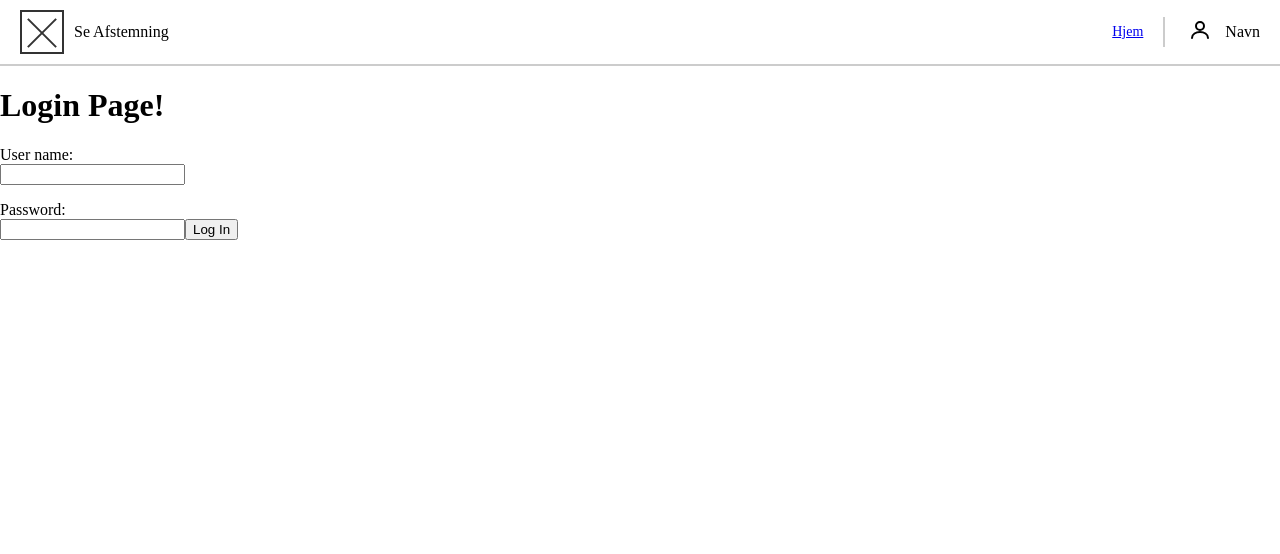
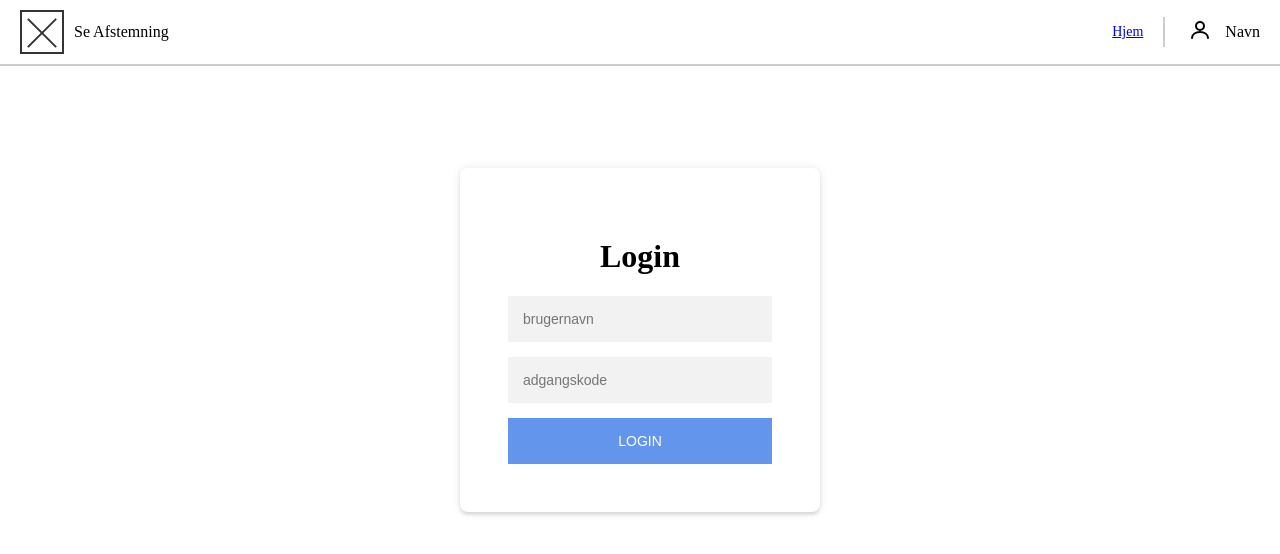
Before and after one commit to cs-26-dat-2-01/Stemmesystem, a React (Vite) app: page / in a window 1280 px wide. Shown: the top 554 px of the page. Built offline with nearby package versions, Linux system fonts and the light colour scheme.

Commit message:
react icons for svgs

```diff
--- a/client_src/pages/LoginPage.css
+++ b/client_src/pages/LoginPage.css
@@ -2,3 +2,45 @@ label {
   display: block;
   margin-top: 1rem;
 }
+.login-container{
+  width: 360px;
+  padding: 8% 0 0;
+  margin: auto;
+}
+.form{
+  position: relative;
+  z-index: 1;
+  background: #FFFFFF;
+  max-width: 360px;
+  margin: 0 auto 100px;
+  padding: 3rem;
+  text-align: center;
+  box-shadow: 0 0 10px 0 rgba(0, 0, 0, 0.1), 0 3px 3px 0 rgba(0, 0, 0, 0.1);
+  border-radius: 0.5em;
+}
+.form input {
+  outline: 0;
+  background: #f2f2f2;
+  width: 100%;
+  border: 0;
+  margin: 0 0 15px;
+  padding: 15px;
+  box-sizing: border-box;
+  font-size: 14px;
+}
+.form button {
+  text-transform: uppercase;
+  outline: 0;
+  background: cornflowerblue;
+  width: 100%;
+  border: 0;
+  padding: 15px;
+  color: #FFFFFF;
+  font-size: 14px;
+  -webkit-transition: all 0.3 ease;
+  transition: all 0.3 ease;
+  cursor: pointer;
+}
+.form button:hover,.form button:active,.form button:focus {
+  background: rgb(119, 159, 234);
+}
--- a/client_src/pages/LoginPage.tsx
+++ b/client_src/pages/LoginPage.tsx
@@ -26,8 +26,8 @@ function LoginPage({ setIsLoggedIn }: LoginPageProps) {
     const res = await fetch("http://localhost:8000/login", {
       method: "GET",
       headers: {
-        "Username": username,
-        "Password": password,
+        Username: username,
+        Password: password,
       },
     });
     console.log(res);
@@ -40,32 +40,31 @@ function LoginPage({ setIsLoggedIn }: LoginPageProps) {
 
   return (
     <>
-    <NavBar/>
-    <div>
-      <h1>Login Page!</h1>
-      <label htmlFor="username">User name:</label>
+      <NavBar />
+      <div className="login-container">
+        <div className="form">
+          <h1>Login</h1>
           <input
             name="username"
             id="username"
             type="text"
+            placeholder="brugernavn"
             autoComplete="username"
             onChange={handleUsernameChange}
           />
-
-      <br />
-
-      <label htmlFor="password">Password:</label>
           <input
             name="password"
             id="password"
             type="password"
+            placeholder="adgangskode"
             autoComplete="current-password"
             onChange={handlePasswordChange}
           />
 
           <button type="button" onClick={handleLogin}>
-        Log In
+            Login
           </button>
+        </div>
       </div>
     </>
   );
--- a/package.json
+++ b/package.json
@@ -12,7 +12,8 @@
   },
   "dependencies": {
     "react": "^19.2.4",
-    "react-dom": "^19.2.4"
+    "react-dom": "^19.2.4",
+    "react-icons": "^5.6.0"
   },
   "devDependencies": {
     "@eslint/js": "^9.39.4",
```
Also changed, not shown: 1 other file (tests, documents, lock files or other folders). Lines whose indentation alone changed are shown as unchanged.
